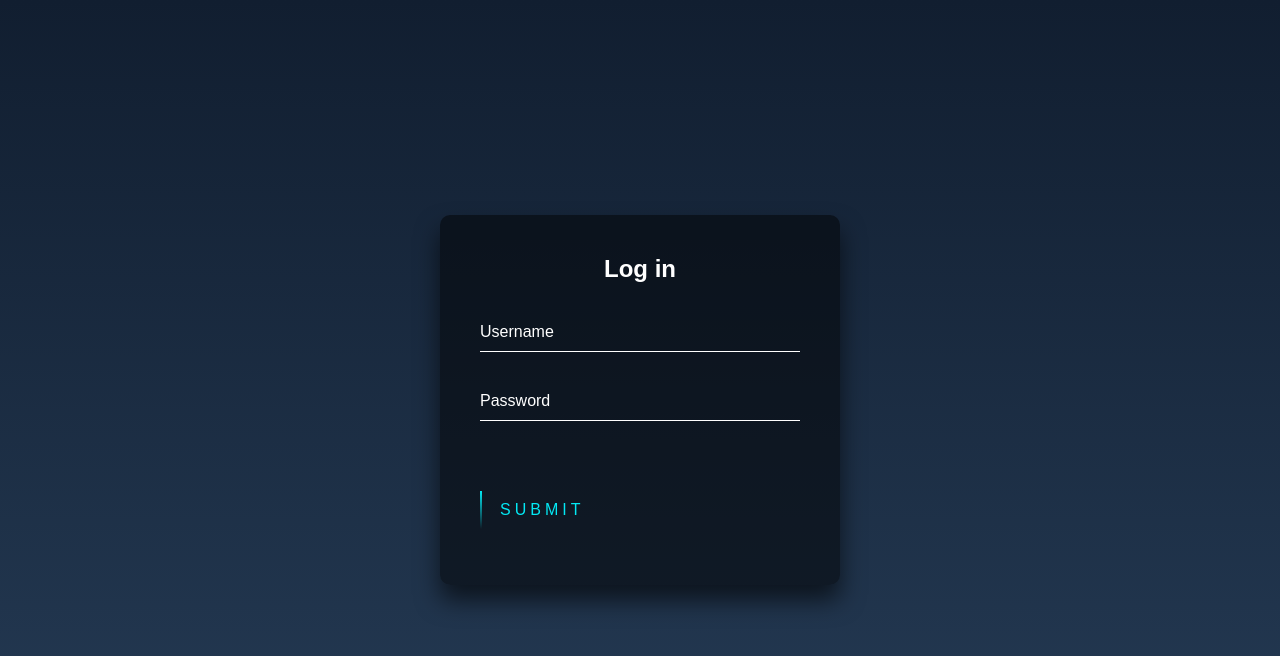
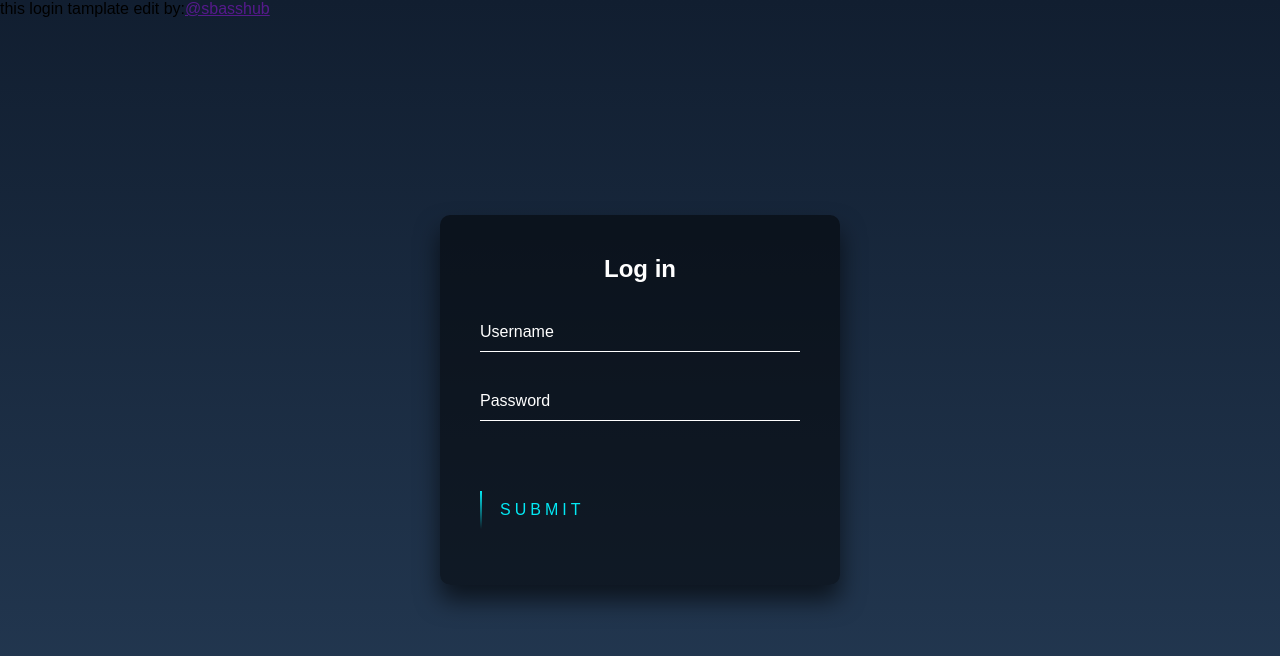
Before and after one commit to sbasshub/login-test-tamplate, a plain HTML site: page index.html in a window 1280 px wide. Drawn offline with Linux system fonts and the light colour scheme.

Commit message:
made upper text

```diff
--- a/index.html
+++ b/index.html
@@ -4,6 +4,7 @@
       <link rel="stylesheet" href="style.css"/>
   </head>
 <body>
+  this login tamplate edit by:<a href="" >@sbasshub</a>
   <div class="login-box">
   <h2>Log in</h2>
   <form>
```
Also changed, not shown: 1 other file.
